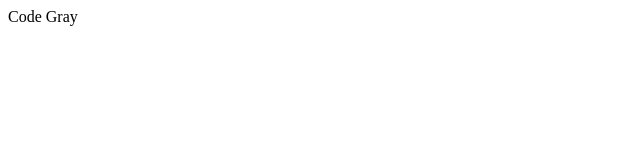
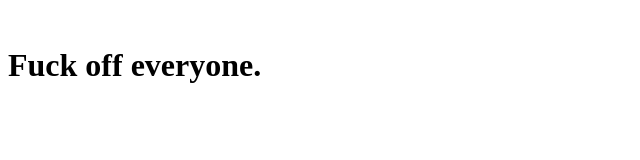
Before and after one commit to CodeGrayTeam/codegrayteam.github.io, a plain HTML site: page index.html in a window 1280 px wide. Shown: the whole page, without its empty margins (0-640 px from the left). Drawn offline with Linux system fonts and the light colour scheme.

Commit message:
Lindsay Rocks

```diff
--- a/index.html
+++ b/index.html
@@ -1 +1,11 @@
-<h>Code Gray</h>
+<html>
+    <head>
+        <!-- <link rel="script" href="script.js" />
+        <link rel="stylesheet" href="style.css" /> -->
+        <title>I am a Dylan Loser</title>
+    </head>
+
+    <body>
+       <h1>Fuck off everyone. </h1>
+    </body>
+</html>
```
